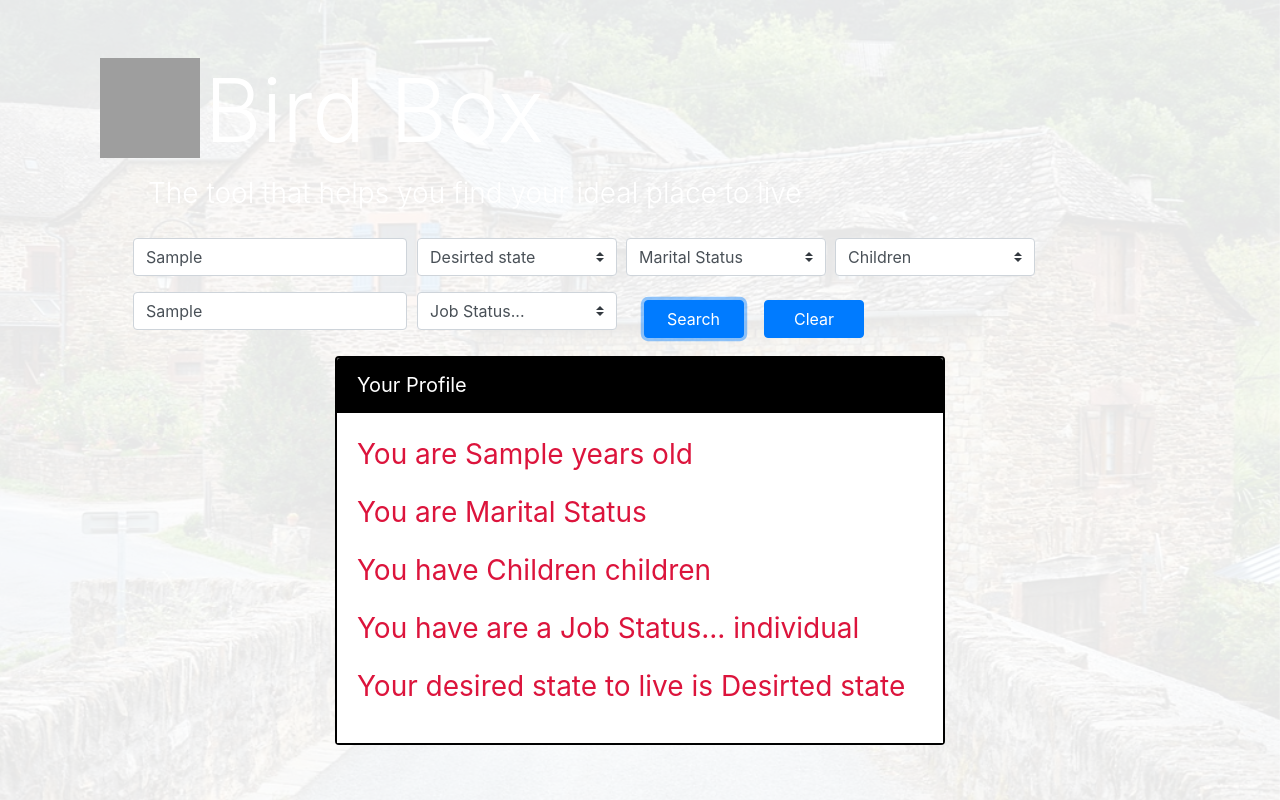
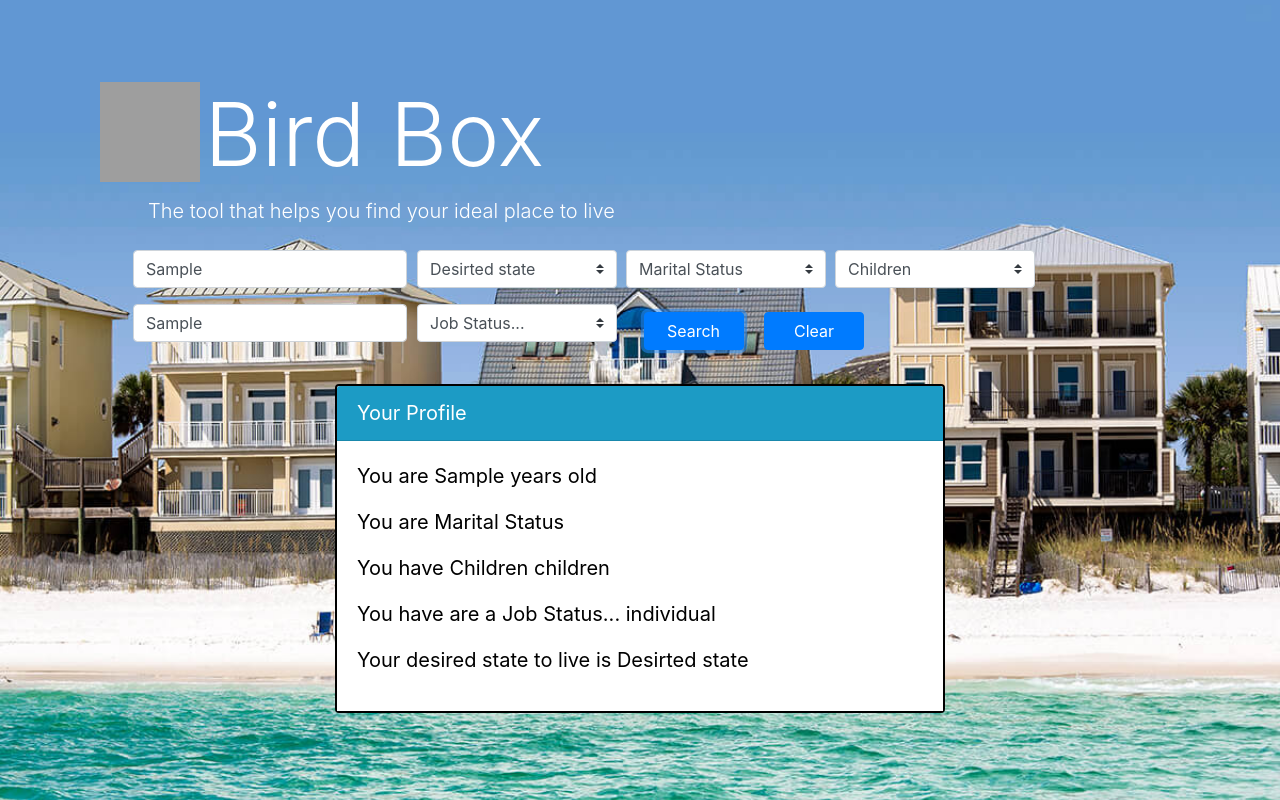
Before and after one commit to keenan560/Project-Bird-Box, a plain HTML site: page index.html in a window 1280 px wide. Both pictures are taken after typing "Sample", "Sample" into the empty fields and a click on the button "Search". Drawn offline with nearby package versions, Linux system fonts and the light colour scheme; no server answers; grey boxes are pictures that could not be loaded.

Commit message:
changed background color on result cards and font, got rid of slideshow

```diff
--- a/assets/app.js
+++ b/assets/app.js
@@ -39,24 +39,24 @@ images[8] = 'assets/images/cityHD.jpg';
 
 
 //change img
-function changeImg() {
-    var img = document.getElementById("slide")
-    img.setAttribute("src", images[i]);
-    img.className = "fadeIn";
-    if (i < images.length - 1) {
-        i++;
-    } else {
-        i = 0;
-    }
+// function changeImg() {
+//     var img = document.getElementById("slide")
+//     img.setAttribute("src", images[i]);
+//     img.className = "fadeIn";
+//     if (i < images.length - 1) {
+//         i++;
+//     } else {
+//         i = 0;
+//     }
 
-    setTimeout(function () {
-        img.className = "fadeOut";
-    }, 4000);
+//     setTimeout(function () {
+//         img.className = "fadeOut";
+//     }, 4000);
 
-    setTimeout("changeImg()", time);
-}
+//     setTimeout("changeImg()", time);
+// }
 
-window.onload = changeImg;
+// window.onload = changeImg;
 
 // Calls to FBI crime data API
 var startYear = "2010";
@@ -205,12 +205,6 @@ $(document).on("click", "#search", function (event) {
     fbiCall3();
     getJob();
 
-    // $("#city").val("");
-    // $("#age").val("");
-    // $("#status").val("");
-    // $("#kids").val("");
-    // $('#job').val("");
-
 })
 
 
--- a/assets/style.css
+++ b/assets/style.css
@@ -8,80 +8,28 @@ select {
 }
 
 p {
-  font-size: 28px !important;
+  font-size: 20x !important;
 }
 
 
 
-body,html{
-           height: 100%;
-           width: 100%;
-           margin: 0;
-           padding: 0;
-           display: inline-block;
-           position: relative;
-           background-size: cover;
-           overflow: visible;
-           position: relative;
-           /* font-family: 'Roboto', sans-serif; */
-
-       }
-
-#slide {
-        height: 100%;
-         width: 100%;
-         z-index: -1;
-         position: fixed;
-         pointer-events: none;
-
-        background-repeat: no-repeat;
-        background-position: left top;
-        -webkit-animation-duration: 3s;
-        animation-duration: 3s;
-        -webkit-animation-fill-mode: both;
-        animation-fill-mode: both;
-     }
-
-     @-webkit-keyframes fadeIn {
-        0% {opacity: 0;}
-        100% {opacity: 1;}
-     }
-
-     @keyframes fadeIn {
-        0% {opacity: 0;}
-        100% {opacity: 1;}
-     }
-
-     .fadeIn {
-        -webkit-animation-name: fadeIn;
-        animation-name: fadeIn;
-     }
-
-     @-webkit-keyframes fadeOut {
-      0% {opacity: 1;}
-      100% {opacity: 0;}
-   }
-
-   @keyframes fadeOut {
-      0% {opacity: 1;}
-      100% {opacity: 0;}
-   }
-
-   .fadeOut {
-      -webkit-animation-name: fadeOut;
-      animation-name: fadeOut;
-   }
-
+body {
+  background: url(./images/beachhouse.jpg) no-repeat center center fixed;
+  -webkit-background-size: cover;
+  -moz-background-size: cover;
+  -o-background-size: cover;
+  background-size: cover;
+}
 
 
 .fbi, .card-body {
   font-size: 20px !important;
-  color: crimson !important;
+  color: black !important;
 }
 
 .card-header {
   font-size: 20px;
-  background-color: black !important;
+  background-color:rgb(28, 155, 197) !important;
 }
 
 .card {
--- a/index.html
+++ b/index.html
@@ -177,16 +177,16 @@
 
 
     <!-- Crime data results by state -->
-    <div class="mx-auto container results-card col-6">
+    <div class="mx-auto container results-card col-6 my-3">
         <!-- Append FBI Card here -->
     </div>
 
     <!-- Job results by state -->
-    <div class="mx-auto container col-6" id="position">
+    <div class="mx-auto container col-6 my-3" id="position">
         <!-- Append USA Job Card here -->
     </div>
 
-    <div class="mx-auto container col-6" id="colleges">
+    <div class="mx-auto container col-6 my-3" id="colleges">
         <!-- Append College Data here -->
     </div>
 
```
Also changed, not shown: 1 other file.
